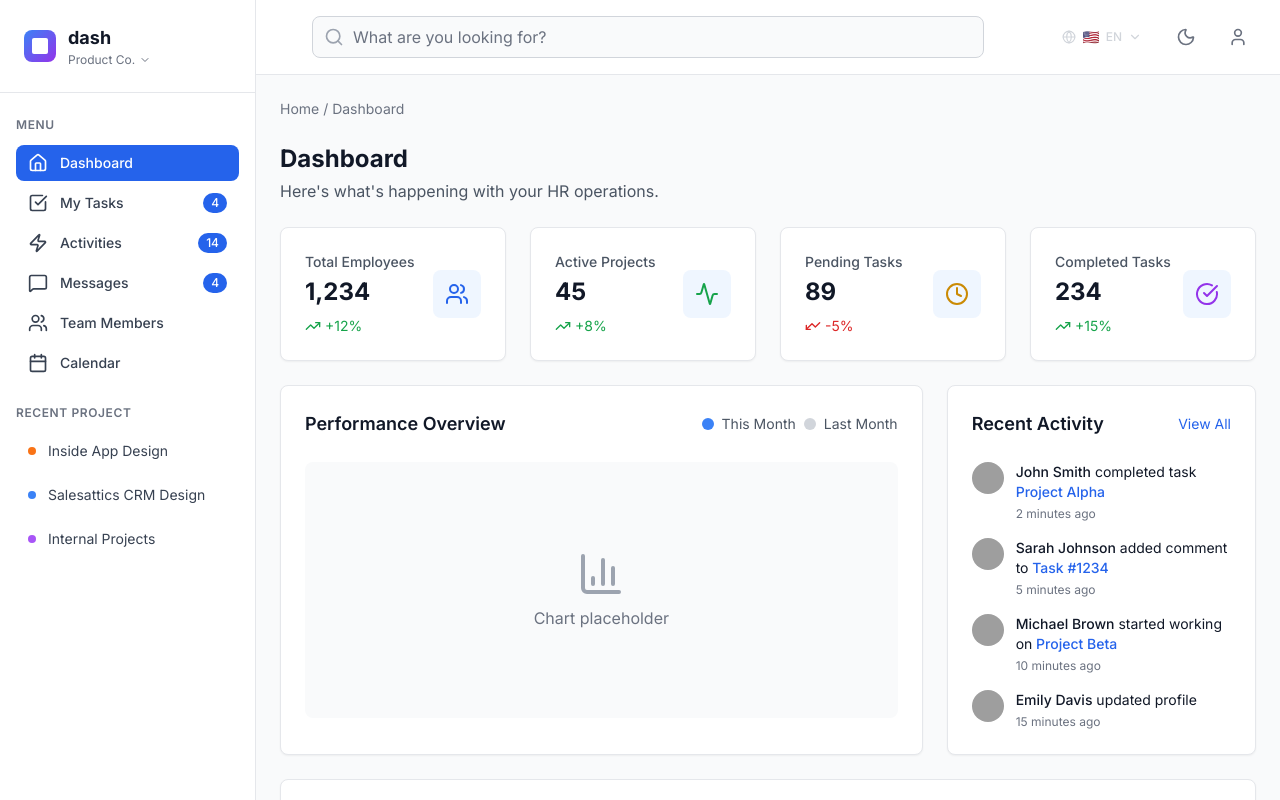
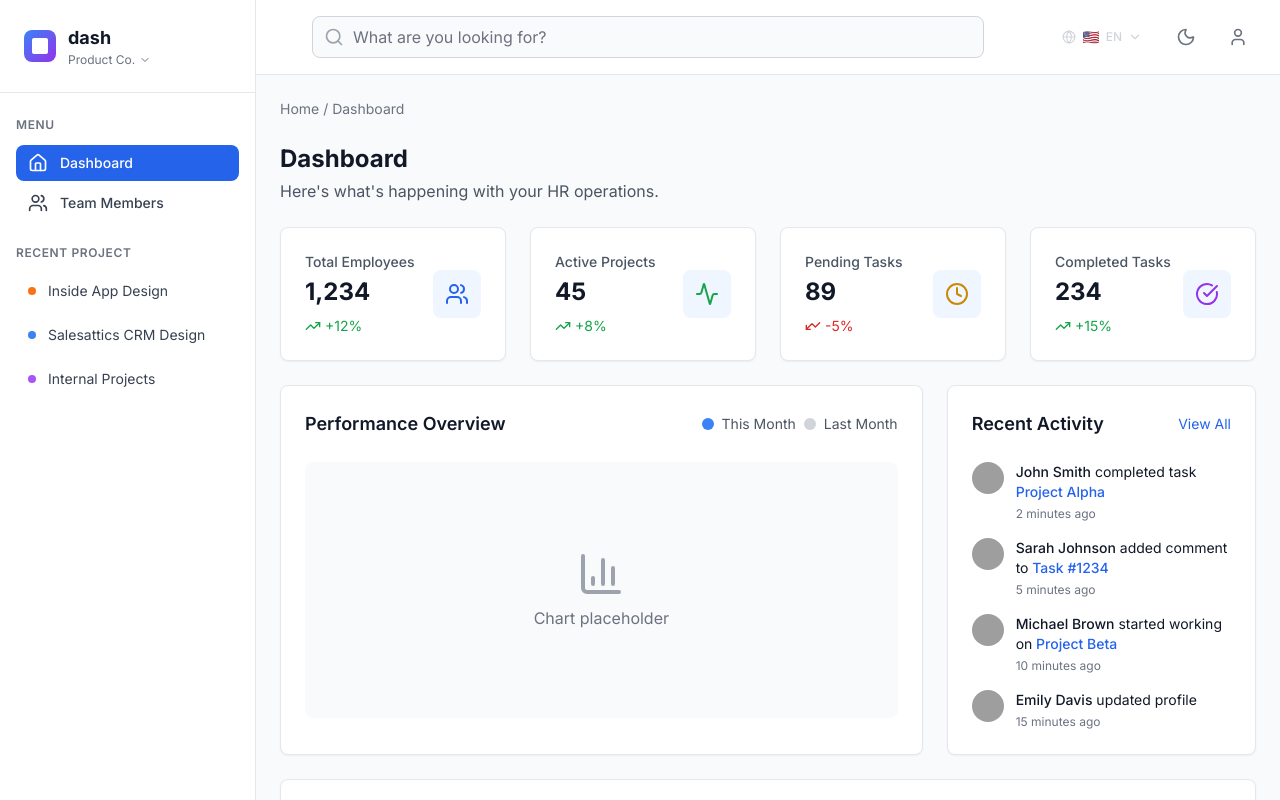
Before and after one commit to EchoSols/Hmrs_fro, a React (Vite) app: page /app in a window 1280 px wide. Shown: the top 800 px of the page. Built offline with nearby package versions, Linux system fonts and the light colour scheme; grey boxes are pictures that could not be loaded.

Commit message:
COMPLETE: Verified all navigation links and routes are properly connected - Ensured every button and link takes users to correct pages, removed broken navigation items from main sidebar, verified all role-specific routes match sidebar navigation, confirmed landing page demo links work correctly

```diff
--- a/src/components/ui/Sidebar.tsx
+++ b/src/components/ui/Sidebar.tsx
@@ -38,32 +38,9 @@ const Sidebar: React.FC<SidebarProps> = ({ isOpen, onClose }) => {
       icon: Home
     },
     {
-      name: t('navigation.myTasks'),
-      href: '/tasks',
-      icon: CheckSquare,
-      badge: 4
-    },
-    {
-      name: t('navigation.activities'),
-      href: '/activities',
-      icon: Zap,
-      badge: 14
-    },
-    {
-      name: t('navigation.messages'),
-      href: '/messages',
-      icon: MessageSquare,
-      badge: 4
-    },
-    {
       name: t('navigation.teamMembers'),
       href: '/app/team-members',
       icon: Users
-    },
-    {
-      name: t('navigation.calendar'),
-      href: '/calendar',
-      icon: Calendar
     }
   ]
 
```
Also changed, not shown: 5 other files (tests, documents, lock files or other folders).
